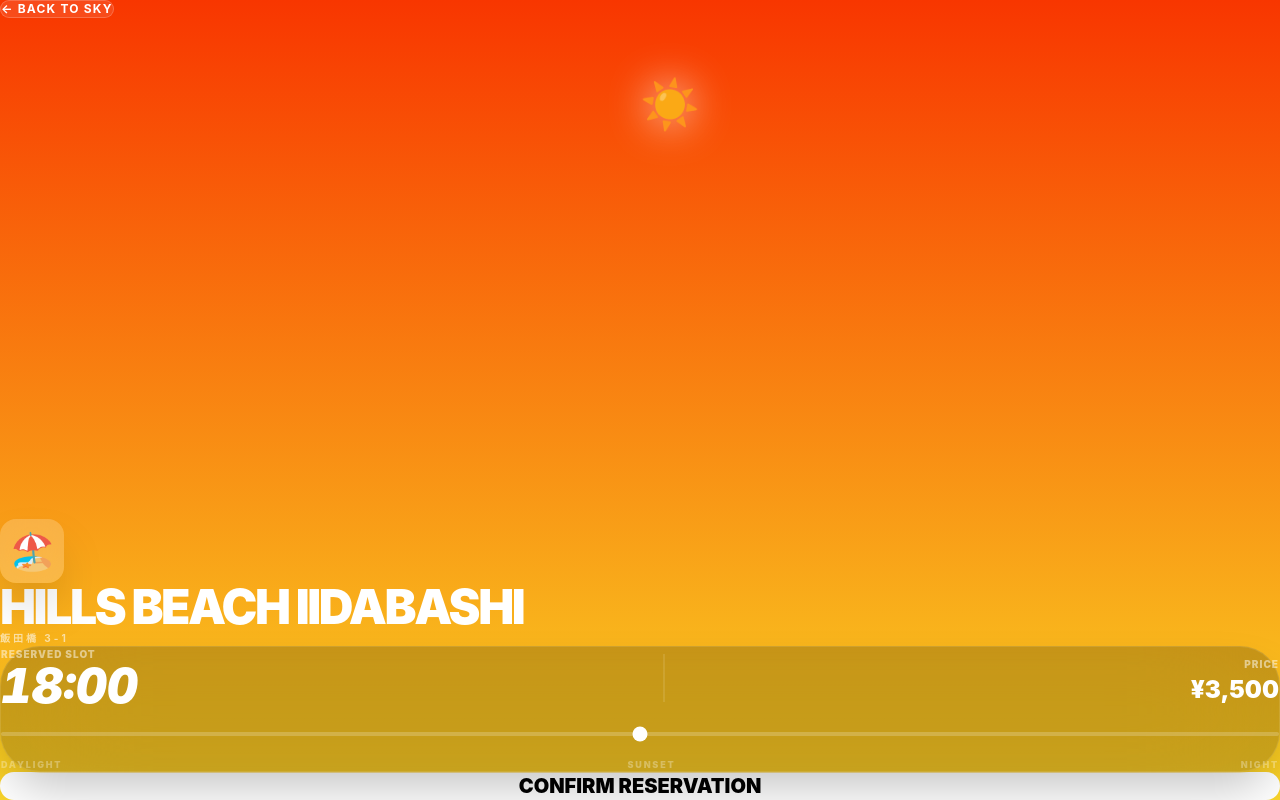
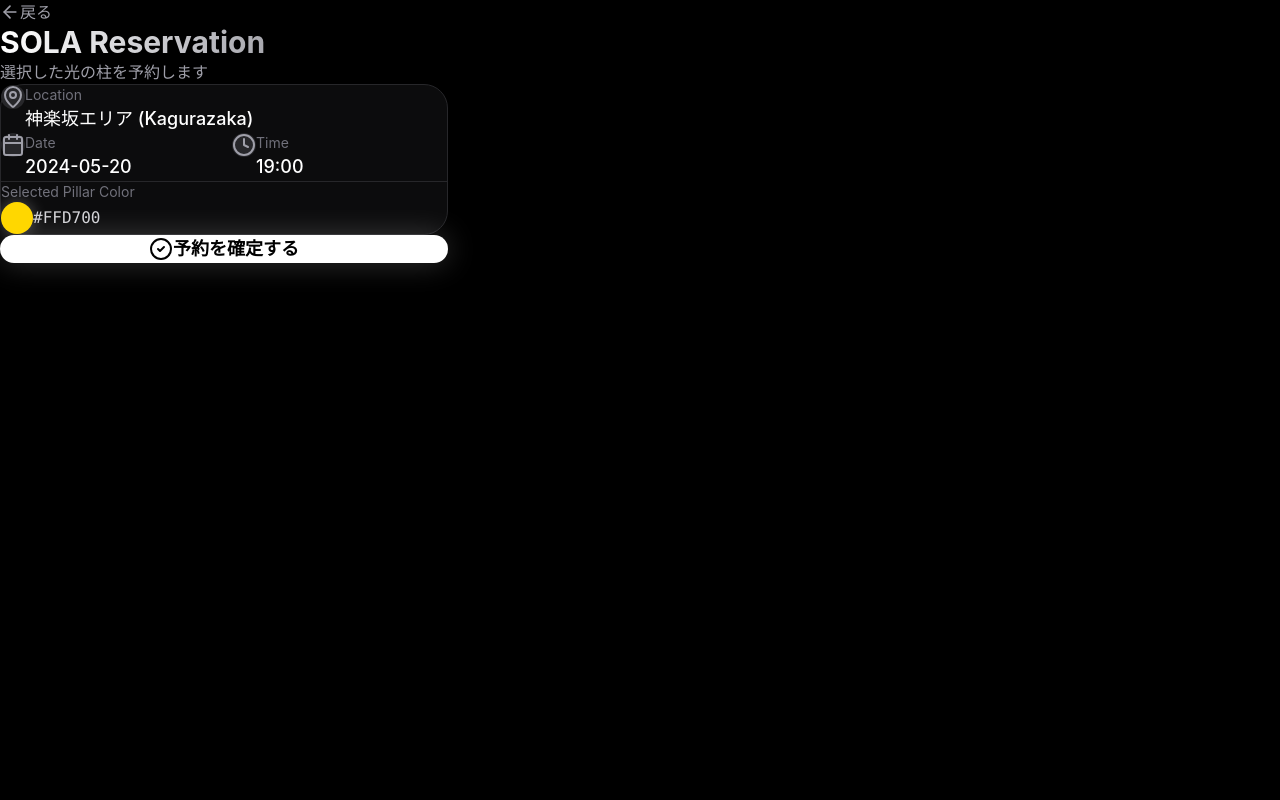
Before and after one commit to tachmics/sharesola, a Next.js app: page /reserve in a window 1280 px wide. Built offline with nearby package versions, Linux system fonts and the light colour scheme.

Commit message:
Add files via upload

```diff
--- a/app/reserve/page.tsx
+++ b/app/reserve/page.tsx
@@ -1,103 +1,107 @@
 "use client";
 
-import React, { useState, useEffect } from "react";
+import React, { Suspense } from "react";
 import { useSearchParams, useRouter } from "next/navigation";
-import { SKY_SPOTS } from "../lib/spots"; // 🌟 共通化したデータを使用
+import { ArrowLeft, Calendar, Clock, MapPin, CheckCircle2 } from "lucide-react";
 
+// 1. メインのページコンポーネント
 export default function ReservePage() {
+  return (
+    <Suspense fallback={
+      <div className="min-h-screen bg-black text-white flex items-center justify-center">
+        <p className="animate-pulse">Loading SOLA...</p>
+      </div>
+    }>
+      <ReservationContent />
+    </Suspense>
+  );
+}
+
+// 2. 実際の予約ロジック（元のコードの中身をここに集約）
+function ReservationContent() {
   const searchParams = useSearchParams();
   const router = useRouter();
-  const id = Number(searchParams.get("id")) || 1;
-  const spot = SKY_SPOTS.find(s => s.id === id) || SKY_SPOTS[0];
 
-  const [timeProgress, setTimeProgress] = useState(50);
-  const [bgStyle, setBgStyle] = useState("");
+  // URLからパラメータを取得
+  const date = searchParams.get("date") || "2024-05-20";
+  const time = searchParams.get("time") || "19:00";
+  const color = searchParams.get("color") || "#FFD700";
 
-  useEffect(() => {
-    let color = "";
-    if (timeProgress < 30) color = "linear-gradient(to bottom, #4facfe 0%, #00f2fe 100%)";
-    else if (timeProgress < 60) color = "linear-gradient(to bottom, #f83600 0%, #f9d423 100%)";
-    else if (timeProgress < 85) color = "linear-gradient(to bottom, #6a11cb 0%, #2575fc 100%)";
-    else color = "linear-gradient(to bottom, #09203f 0%, #537895 100%)";
-    setBgStyle(color);
-  }, [timeProgress]);
-
-  // ☀️ 太陽・月の位置を計算（スライダー 0-100 に連動）
-  const celestialX = timeProgress; // 0% - 100%
-  const celestialY = Math.sin((timeProgress / 100) * Math.PI) * 50; // 放物線を描く
+  const handleConfirm = () => {
+    alert("予約が完了しました！当日は神楽坂でお待ちしております。");
+    router.push("/");
+  };
 
   return (
-    <div
-      className="min-h-screen w-full transition-all duration-1000 ease-in-out flex flex-col p-8 text-white font-sans overflow-hidden relative"
-      style={{ background: bgStyle }}
-    >
-      {/* ☀️ 天体アニメーションレイヤー */}
-      <div
-        className="absolute text-5xl transition-all duration-500 ease-out pointer-events-none"
-        style={{
-          left: `${celestialX}%`,
-          top: `${60 - celestialY}%`,
-          filter: "drop-shadow(0 0 20px white)",
-          opacity: 0.8
-        }}
+    <main className="min-h-screen bg-black text-white p-6 pb-24">
+      <button
+        onClick={() => router.back()}
+        className="mb-8 flex items-center text-zinc-400 hover:text-white transition-colors"
       >
-        {timeProgress < 70 ? "☀️" : "🌙"}
-      </div>
-
-      {/* 🔙 戻る */}
-      <button onClick={() => router.back()} className="relative z-10 mb-8 self-start bg-white/10 backdrop-blur-md px-4 py-2 rounded-full border border-white/20 text-xs font-bold uppercase tracking-widest">
-        ← BACK TO SKY
+        <ArrowLeft className="w-5 h-5 mr-2" />
+        戻る
       </button>
 
-      <div className="relative z-10 flex-grow flex flex-col justify-end pb-12">
-        <div className="mb-12">
-          <div className="w-16 h-16 bg-white/20 backdrop-blur-2xl rounded-2xl flex items-center justify-center text-4xl mb-6 shadow-2xl">
-            {spot.icon}
-          </div>
-          <h1 className="text-5xl font-black tracking-tighter mb-2 leading-none">{spot.name}</h1>
-          <p className="text-white/60 font-bold uppercase tracking-[0.3em] text-[10px]">{spot.location}</p>
-        </div>
+      <div className="max-w-md mx-auto space-y-8">
+        <header>
+          <h1 className="text-3xl font-bold bg-gradient-to-r from-white to-zinc-500 bg-clip-text text-transparent">
+            SOLA Reservation
+          </h1>
+          <p className="text-zinc-400 mt-2">選択した光の柱を予約します</p>
+        </header>
 
-        {/* 🕒 インテリジェント・タイムセレクター */}
-        <div className="bg-black/20 backdrop-blur-3xl p-8 rounded-[40px] border border-white/10 shadow-2xl">
-          <div className="flex justify-between items-center mb-10">
-            <div className="flex flex-col">
-              <span className="text-[10px] font-black uppercase tracking-widest opacity-50 mb-2">Reserved Slot</span>
-              <span className="text-5xl font-black italic tabular-nums leading-none">
-                {Math.floor(12 + (timeProgress / 100) * 12)}:00
-              </span>
+        <section className="bg-zinc-900/50 border border-zinc-800 rounded-3xl p-6 space-y-6">
+          <div className="flex items-start space-x-4">
+            <div className="p-3 bg-zinc-800 rounded-2xl">
+              <MapPin className="w-6 h-6 text-zinc-400" />
             </div>
-            <div className="h-12 w-[2px] bg-white/10" />
-            <div className="text-right">
-              <span className="text-[10px] font-black uppercase tracking-widest opacity-50 mb-2">Price</span>
-              <span className="text-2xl font-black block">¥3,500</span>
+            <div>
+              <p className="text-sm text-zinc-500 text-left">Location</p>
+              <p className="text-lg font-medium">神楽坂エリア (Kagurazaka)</p>
             </div>
           </div>
 
-          <div className="relative h-12 flex items-center">
-            <input
-              type="range"
-              min="0" max="100"
-              value={timeProgress}
-              onChange={(e) => setTimeProgress(Number(e.target.value))}
-              className="w-full h-1 bg-white/20 rounded-full appearance-none cursor-pointer accent-white"
-            />
+          <div className="grid grid-cols-2 gap-4">
+            <div className="flex items-start space-x-4">
+              <div className="p-3 bg-zinc-800 rounded-2xl">
+                <Calendar className="w-6 h-6 text-zinc-400" />
+              </div>
+              <div>
+                <p className="text-sm text-zinc-500 text-left">Date</p>
+                <p className="text-lg font-medium">{date}</p>
+              </div>
+            </div>
+            <div className="flex items-start space-x-4">
+              <div className="p-3 bg-zinc-800 rounded-2xl">
+                <Clock className="w-6 h-6 text-zinc-400" />
+              </div>
+              <div>
+                <p className="text-sm text-zinc-500 text-left">Time</p>
+                <p className="text-lg font-medium">{time}</p>
+              </div>
+            </div>
           </div>
 
-          <div className="flex justify-between mt-4 text-[9px] font-black opacity-30 uppercase tracking-[0.2em]">
-            <span>Daylight</span>
-            <span>Sunset</span>
-            <span>Night</span>
+          <div className="pt-6 border-t border-zinc-800">
+            <p className="text-sm text-zinc-500 mb-3 text-left">Selected Pillar Color</p>
+            <div className="flex items-center space-x-3">
+              <div
+                className="w-8 h-8 rounded-full shadow-[0_0_15px_rgba(255,255,255,0.3)]"
+                style={{ backgroundColor: color }}
+              />
+              <span className="font-mono text-zinc-300">{color.toUpperCase()}</span>
+            </div>
           </div>
-        </div>
+        </section>
 
         <button
-          className="mt-8 w-full bg-white text-black py-6 rounded-[28px] font-black text-xl shadow-[0_20px_50px_rgba(255,255,255,0.2)] active:scale-95 transition-all hover:bg-opacity-90"
-          onClick={() => alert(`Reserved: ${spot.name} at ${Math.floor(12 + (timeProgress / 100) * 12)}:00`)}
+          onClick={handleConfirm}
+          className="w-full bg-white text-black py-5 rounded-2xl font-bold text-lg hover:bg-zinc-200 transition-all active:scale-[0.98] flex items-center justify-center space-x-2 shadow-[0_0_30px_rgba(255,255,255,0.2)]"
         >
-          CONFIRM RESERVATION
+          <CheckCircle2 className="w-6 h-6" />
+          <span>予約を確定する</span>
         </button>
       </div>
-    </div>
+    </main>
   );
 }
```
